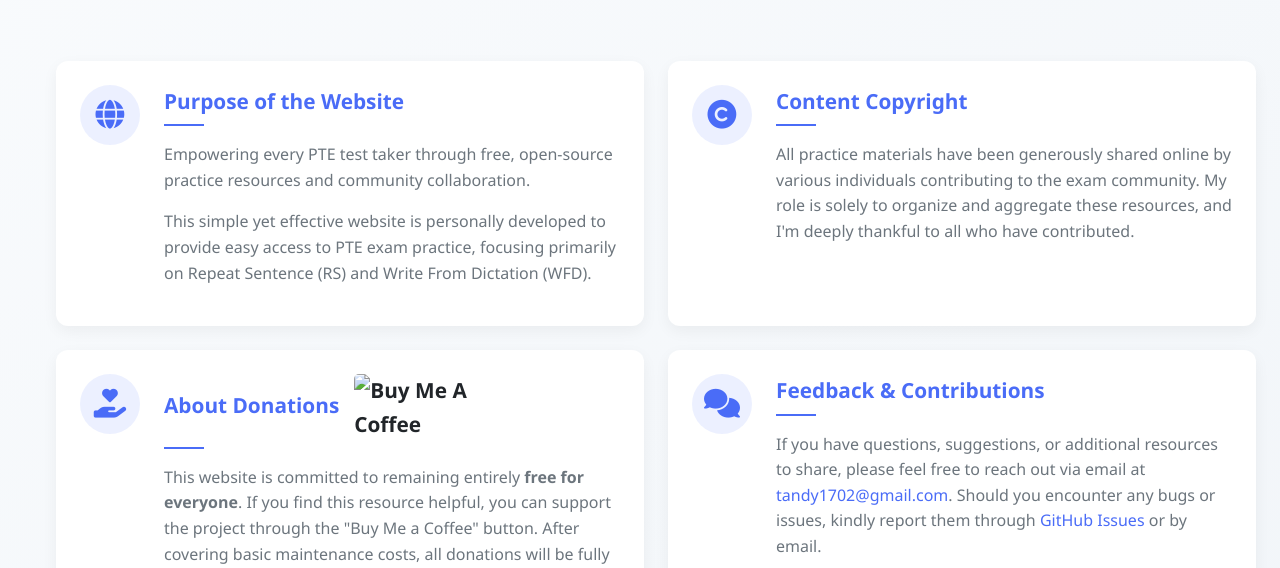
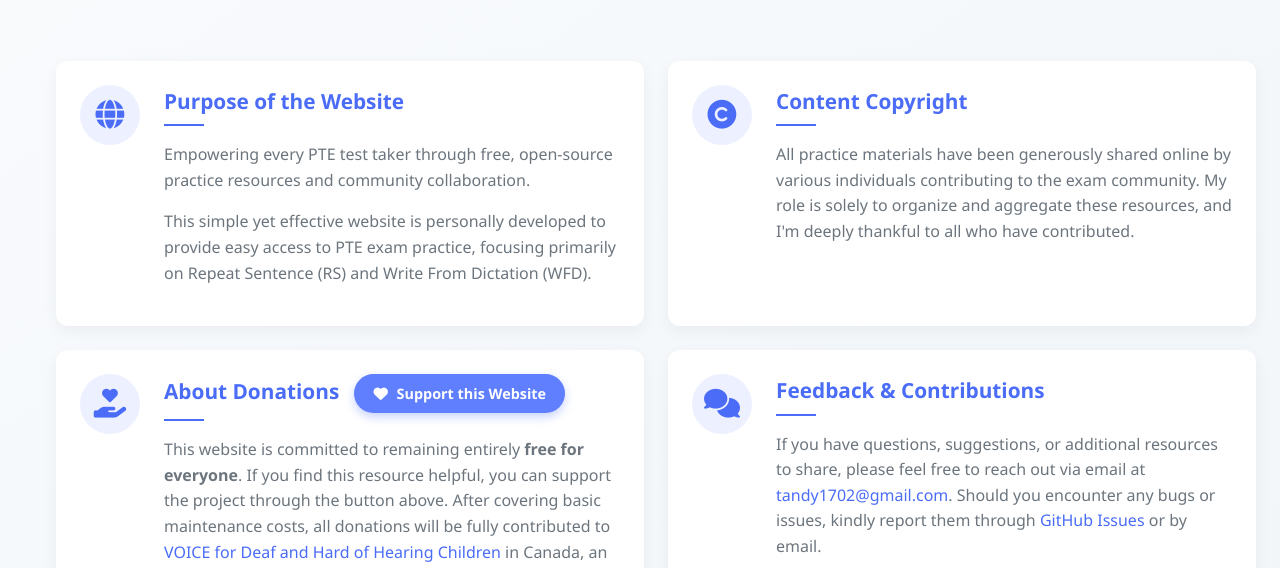
Before and after one commit to calvindiao/PTE-Core-practice, a website: page about.html in a window 1280 px wide. Shown: the part 211-779 px from the top of the page. Drawn offline with Linux system fonts and the light colour scheme.

Commit message:
introduce a new button style

```diff
--- a/about.html
+++ b/about.html
@@ -58,9 +58,9 @@
                     </div>
                     <div class="card-content">
                         <h3 class="card-title">About Donations<span class="donation-button">
-                            <a href="https://www.buymeacoffee.com/calvindiao" target="_blank"><img src="https://img.buymeacoffee.com/button-api/?text=Buy me a coffee&emoji=&slug=calvindiao&button_colour=5F7FFF&font_colour=ffffff&font_family=Cookie&outline_colour=ffffff&coffee_colour=FFDD00" alt="Buy Me A Coffee" /></a>
+                            <a href="https://www.buymeacoffee.com/calvindiao" target="_blank" class="donate-btn"><i class="fas fa-heart"></i> Support this Website</a>
                         </span></h3>
-                        <p>This website is committed to remaining entirely <strong>free for everyone</strong>. If you find this resource helpful, you can support the project through the "Buy Me a Coffee" button. After covering basic maintenance costs, all donations will be fully contributed to <a href="https://www.voicefordeafkids.com/" target="_blank" class="special-link">VOICE for Deaf and Hard of Hearing Children</a> in Canada, an organization close to my heart due to my personal experience with hearing impairment.</p>
+                        <p>This website is committed to remaining entirely <strong>free for everyone</strong>. If you find this resource helpful, you can support the project through the button above. After covering basic maintenance costs, all donations will be fully contributed to <a href="https://www.voicefordeafkids.com/" target="_blank" class="special-link">VOICE for Deaf and Hard of Hearing Children</a> in Canada, an organization close to my heart due to my personal experience with hearing impairment.</p>
                         <p>I understand firsthand the unique challenges faced in language assessments and life, and my goal is to provide meaningful support to others facing similar obstacles.</p>
                     </div>
                 </div>
--- a/css/about.css
+++ b/css/about.css
@@ -422,14 +422,28 @@
     vertical-align: middle;
 }
 
-.donation-button img {
-    max-width: 160px;
-    height: auto;
-    transition: transform 0.3s ease;
-    border-radius: 5px;
+.donate-btn {
+    display: inline-block;
+    background-color: #5F7FFF;
+    color: white !important;
+    padding: 0.5rem 1.2rem;
+    border: none;
+    border-radius: 50px;
+    font-size: 0.9rem;
+    font-weight: 600;
+    cursor: pointer;
+    transition: all 0.3s ease;
+    box-shadow: 0 4px 10px rgba(74, 108, 247, 0.3);
+    text-decoration: none;
 }
 
-.donation-button img:hover {
+.donate-btn i {
+    margin-right: 5px;
+    color: #FFF;
+}
+
+.donate-btn:hover {
+    background-color: #3a5bd9;
     transform: translateY(-3px);
-    box-shadow: 0 3px 8px rgba(0, 0, 0, 0.1);
+    box-shadow: 0 6px 15px rgba(74, 108, 247, 0.5);
 }
```
